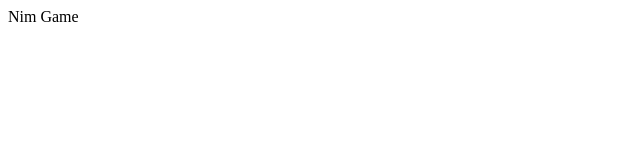
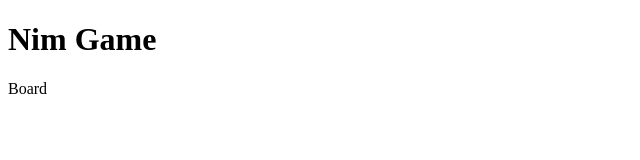
Before and after one commit to GhitaB/nim-game, a plain HTML site: page index.html in a window 1280 px wide. Shown: the whole page, without its empty margins (0-640 px from the left). Drawn offline with Linux system fonts and the light colour scheme.

Commit message:
Title, board placeholder.

```diff
--- a/index.html
+++ b/index.html
@@ -6,6 +6,11 @@
     <title>Nim Game</title>
   </head>
   <body>
-    Nim Game
+    <div class="container">
+      <h1>Nim Game</h1>
+      <div class="board">
+        Board
+      </div>
+    </div>
   </body>
 </html>
```
